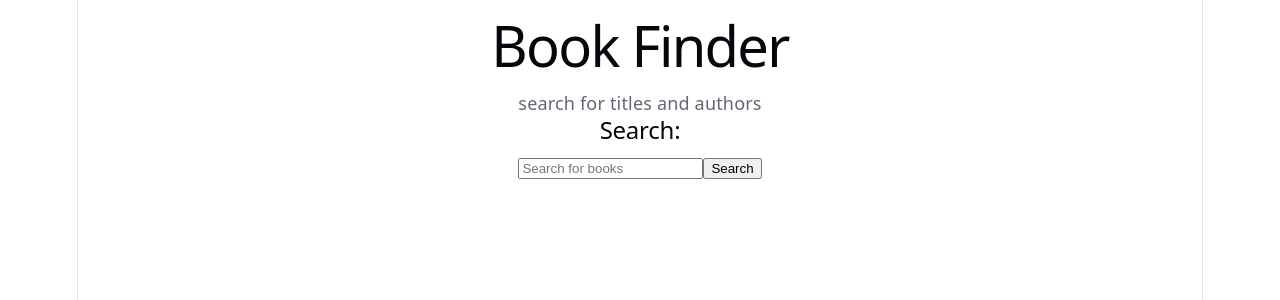
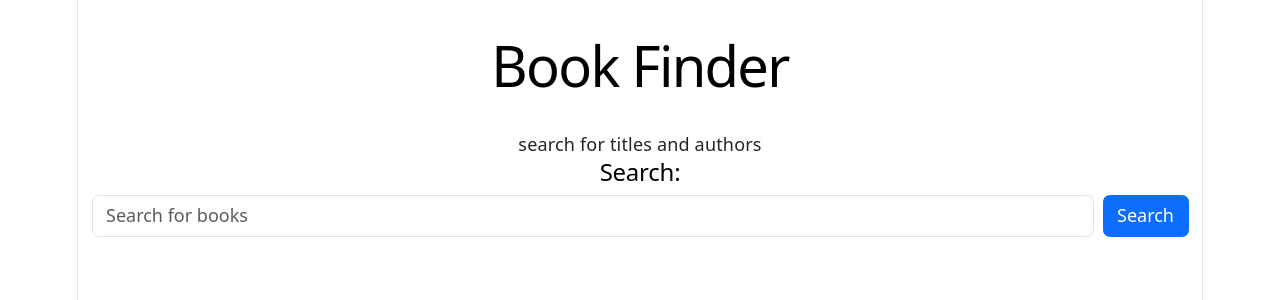
Before and after one commit to neilune/book-finder, a React (Vite) app in the folder book-finder/: page / in a window 1280 px wide. Shown: the top 300 px of the page. Built offline with nearby package versions, Linux system fonts and the light colour scheme.

Commit message:
Add Bootstrap styling to search page

```diff
--- a/book-finder/index.html
+++ b/book-finder/index.html
@@ -4,6 +4,8 @@
     <meta charset="UTF-8" />
     <link rel="icon" type="image/svg+xml" href="/favicon.svg" />
     <meta name="viewport" content="width=device-width, initial-scale=1.0" />
+    <link href="https://cdn.jsdelivr.net/npm/bootstrap@5.3.8/dist/css/bootstrap.min.css" rel="stylesheet"
+    integrity="sha384-sRIl4kxILFvY47J16cr9ZwB07vP4J8+LH7qKQnuqkuIAvNWLzeN8tE5YBujZqJLB" crossorigin="anonymous">
     <title>book-finder</title>
   </head>
   <body>
--- a/book-finder/src/App.css
+++ b/book-finder/src/App.css
@@ -189,3 +189,11 @@
   padding: 16px;
   box-shadow: var(--shadow);
 }
+
+.header h1{
+  color:black;
+}
+
+.search h2 {
+  color: black;
+}
--- a/book-finder/src/App.jsx
+++ b/book-finder/src/App.jsx
@@ -27,7 +27,7 @@ function App() {
     }
   }
     return (
-    <main className="app">
+    <main className="app container">
       <header className= "header">
         <h1>Book Finder</h1>
         <p>search for titles and authors</p>
@@ -36,12 +36,17 @@ function App() {
 
     <section className="search">
       <h2>Search:</h2>
-      <input type="text"
-      placeholder="Search for books"
-      value={searchText}
-      onChange={(e) => setSearchText(e.target.value)} // päivitetään hakusana tilaan, kun käyttäjä kirjoittaa
+      <div className="d-flex gap-2">
+        <input //hakukenttä
+        className = "form-control"
+        type = "text"
+        placeholder ="Search for books"
+        value = {searchText}
+        onChange = {(e) => setSearchText(e.target.value)} // päivitetään hakusana tilaan, kun käyttäjä kirjoittaa
       />
-      <button onClick={handleSearch}>Search</button>
+      <button className="btn btn-primary" onClick={handleSearch}>Search</button>
+      </div>
+
       {books.map((book) => ( // käydään läpi haetut kirjat ja näytetään niiden nimet
         <div key={book.key} className ="book-card">
           <h3>{book.title}</h3>
```
